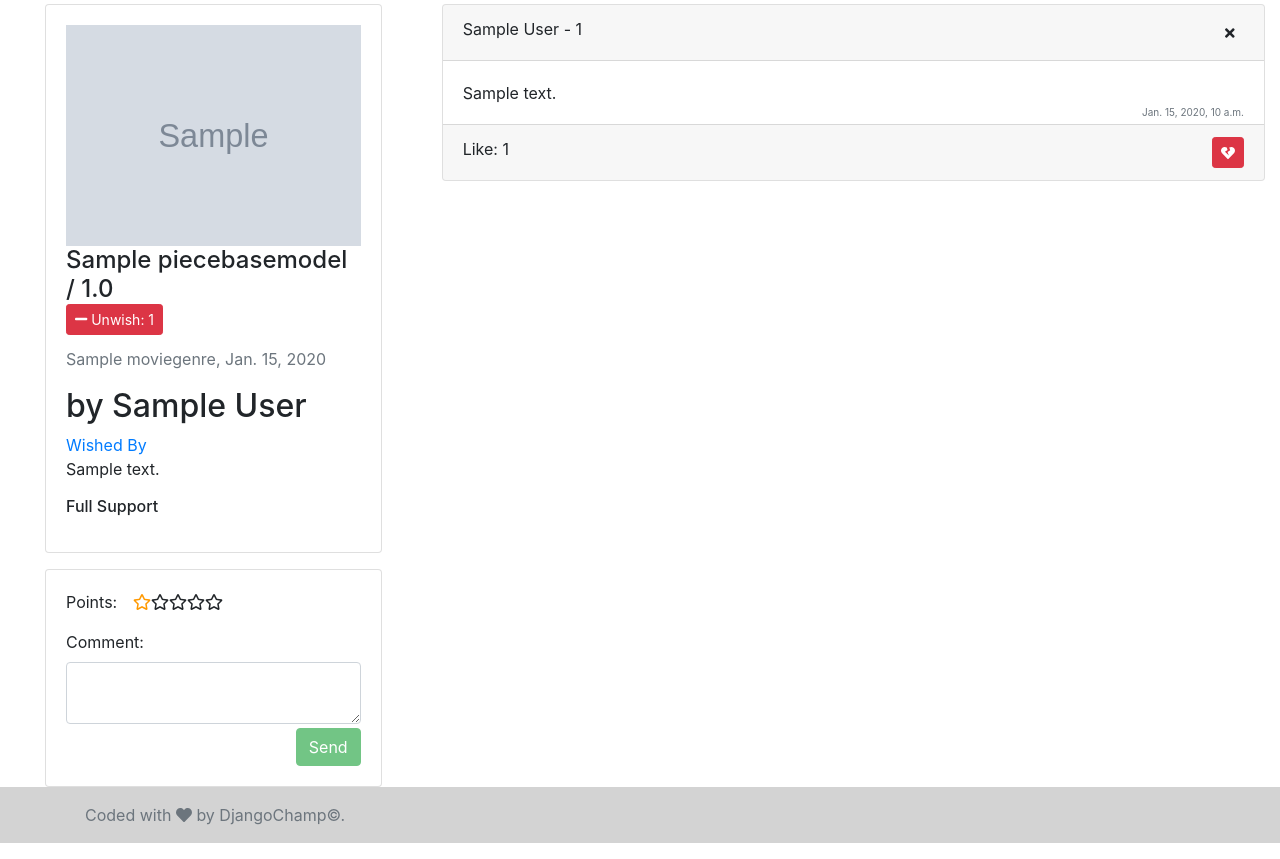
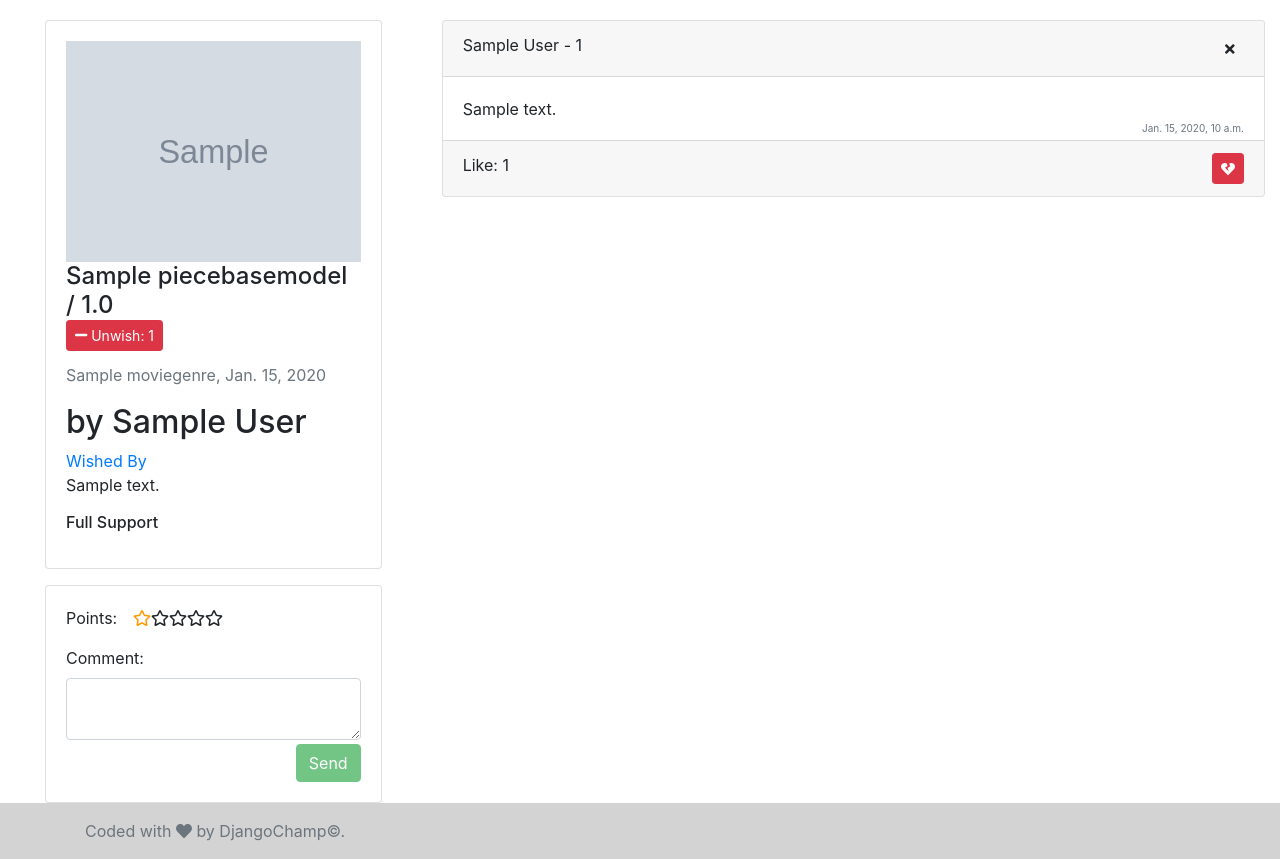
Before and after one commit to akalp/recomapp, a Django app: page /books/1 in a window 1280 px wide. Shown: the part 56-915 px from the top of the page. Run offline with Django 3.2, Linux system fonts and the light colour scheme; a user stored in the database is signed in; tables that the repository leaves empty hold one stand-in row (values such as "Sample post"); grey boxes marked "Sample" are stand-in pictures; some libraries are stand-ins or nearby versions.

Commit message:
REFACTOR card margins

```diff
--- a/recom/templates/recom/partial/comment_card.html
+++ b/recom/templates/recom/partial/comment_card.html
@@ -1,5 +1,5 @@
 {% load extras %}
-<div class="card mb-3">
+<div class="card mt-3">
     <div class="card-header">{{ comment.user.get_full_name }}
         - {% get_point object=comment.piece user=comment.user %}
         {% if comment.user.pk == user.pk %}
--- a/recom/templates/recom/piece_detail.html
+++ b/recom/templates/recom/piece_detail.html
@@ -33,7 +33,7 @@
         <div class="col-4">
             <div id="left-container" class="col-12 w-100">
                 <div class="col-12">
-                    <div id="piece-info" class="card">
+                    <div id="piece-info" class="card mt-3">
                         <div class="card-body">
                             {% if object.photo %}
                                 <img src="{{ object.photo.url }}" class="card-image-top img-fluid">
--- a/recom/templates/recom/profile.html
+++ b/recom/templates/recom/profile.html
@@ -6,7 +6,7 @@
         <div class="col-5">
             <div id="left-container" class="col-12 w-100">
                 <div class="col-12">
-                    <div id="user-info" class="card">
+                    <div id="user-info" class="card mt-3">
                         <div class="card-body">
                             <img src="{{ user_profile.profile_photo.url }}" alt="" class="card-img" style="width: 70%; height: auto">
                             <h4 class="card-title">{{ user_profile.get_full_name }}</h4>
@@ -32,7 +32,7 @@
         </div>
         <div class="col-7">
             {% for comment in user_profile.get_ordered_comments %}
-                <div class="card mb-3">
+                <div class="card mt-3">
                     <div class="card-header"><a href="{% get_url pk=comment.piece.pk %}">{{ comment.piece.name }}</a>
                         - {% get_point object=comment.piece user=comment.user %}
                     <span class="float-right">
```
